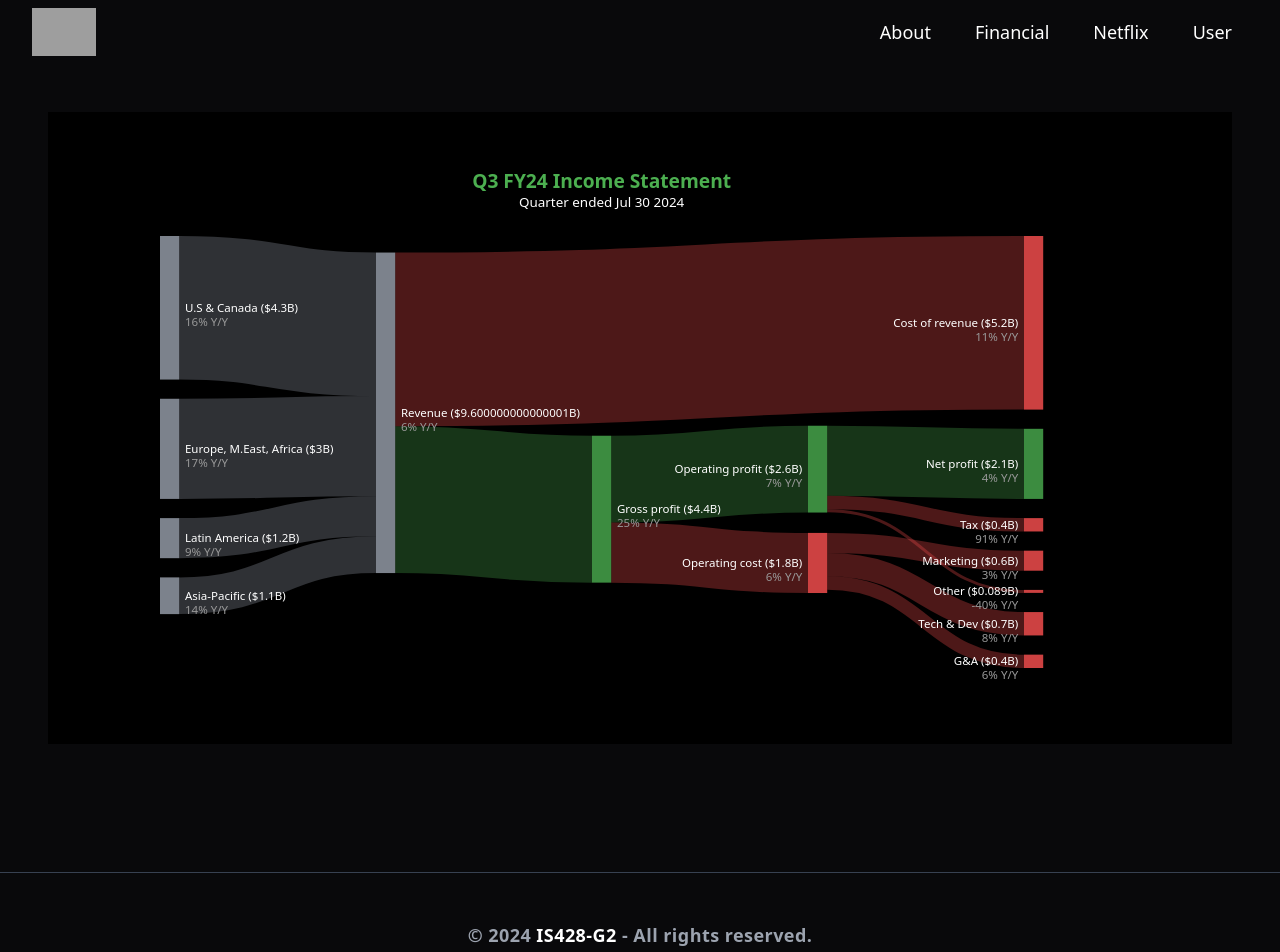
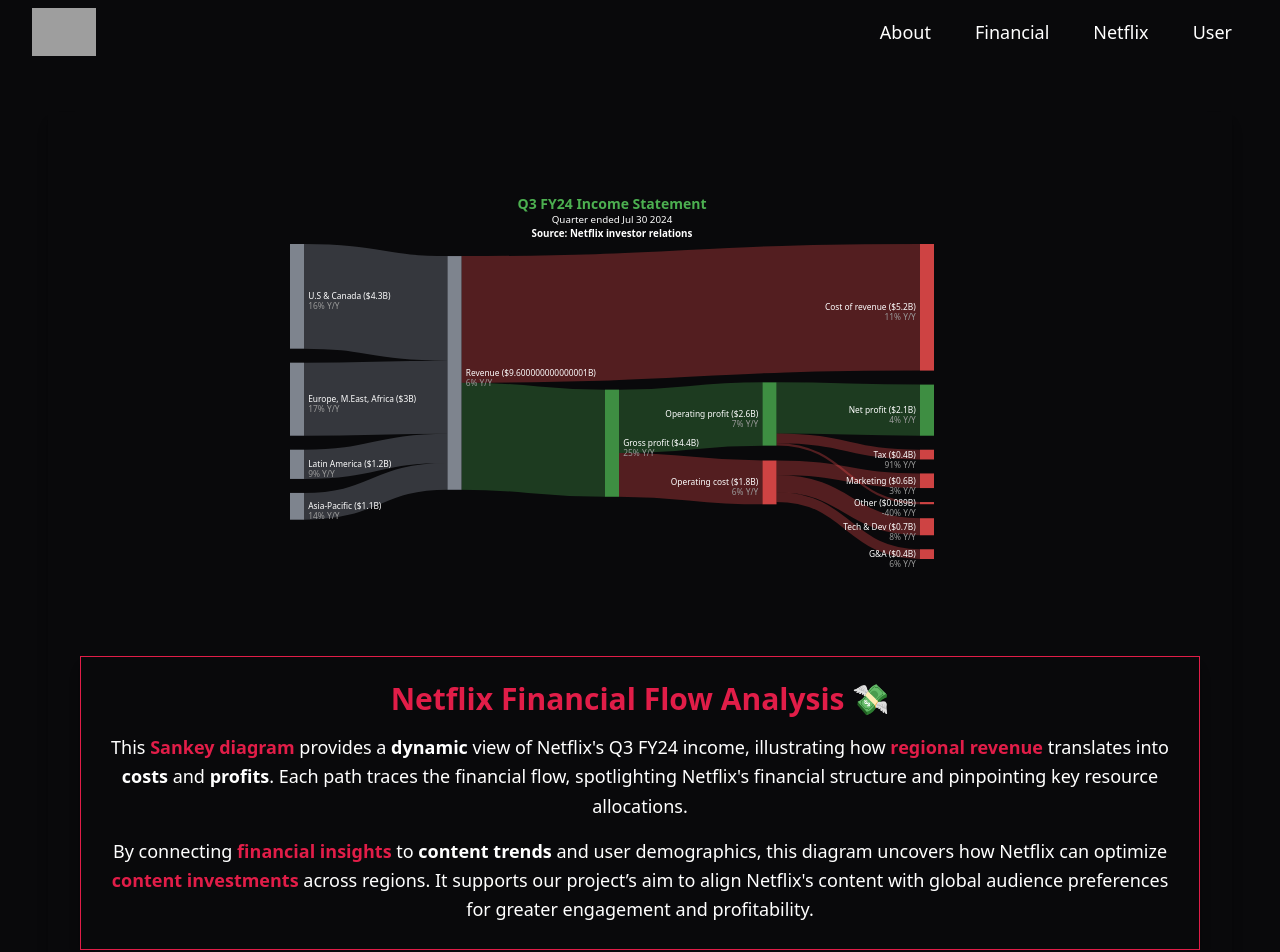
Before and after one commit to junyang99/Netflix_Visualisation, a React (Vite) app: page /financial in a window 1280 px wide. Shown: the top 952 px of the page. Built offline with nearby package versions, Linux system fonts and the light colour scheme; grey boxes are pictures that could not be loaded.

Commit message:
cleaned up production build

```diff
--- a/src/app/pages/netflix-financial-sankey.tsx
+++ b/src/app/pages/netflix-financial-sankey.tsx
@@ -1,9 +1,7 @@
-"use client";
-
-import React, { useEffect, useRef } from "react";
+import  { useEffect, useRef } from "react";
 import * as d3 from "d3";
 import { sankey, sankeyLinkHorizontal } from "d3-sankey";
-
+import { motion } from "framer-motion";
 interface SankeyNode extends d3.SimulationNodeDatum {
   name: string;
   value?: number;
@@ -154,8 +152,8 @@
       .join("path")
       .attr("d", sankeyLinkHorizontal())
       .attr("fill", "none")
-      .attr("stroke", (d) => colorScale[d.category])
-      .attr("stroke-width", (d) => Math.max(1, d.width!))
+      .attr("stroke", (d: SankeyLink) => colorScale[d.category])
+      .attr("stroke-width", (d: SankeyLink) => Math.max(1, d.width!))
       .attr("stroke-opacity", 0.3)
       .on("mouseover", function () {
         d3.select(this).attr("stroke-opacity", 0.5);
@@ -164,17 +162,16 @@
         d3.select(this).attr("stroke-opacity", 0.3);
       });
 
-    // Add nodes
-    const node = svg
+    svg
       .append("g")
       .selectAll("rect")
       .data(nodes)
       .join("rect")
-      .attr("x", (d) => d.x0!)
-      .attr("y", (d) => d.y0!)
-      .attr("height", (d) => d.y1! - d.y0!)
-      .attr("width", (d) => d.x1! - d.x0!)
-      .attr("fill", (d) => colorScale[d.category])
+      .attr("x", (d: SankeyNode) => d.x0!)
+      .attr("y", (d: SankeyNode) => d.y0!)
+      .attr("height", (d: SankeyNode) => d.y1! - d.y0!)
+      .attr("width", (d: SankeyNode) => d.x1! - d.x0!)
+      .attr("fill", (d: SankeyNode) => colorScale[d.category])
       .attr("opacity", 0.8);
 
     // Add labels
@@ -183,23 +180,23 @@
       .selectAll("text")
       .data(nodes)
       .join("text")
-      .attr("x", (d) => (d.x0! < width / 2 ? d.x1! + 6 : d.x0! - 6))
-      .attr("y", (d) => (d.y1! + d.y0!) / 2)
+      .attr("x", (d: SankeyNode) => (d.x0! < width / 2 ? d.x1! + 6 : d.x0! - 6))
+      .attr("y", (d: SankeyNode) => (d.y1! + d.y0!) / 2)
       .attr("dy", "0.35em")
-      .attr("text-anchor", (d) => (d.x0! < width / 2 ? "start" : "end"))
+      .attr("text-anchor", (d: SankeyNode) => (d.x0! < width / 2 ? "start" : "end"))
       .attr("font-size", "12px")
       .attr("fill", "white");
 
     // Add main label
-    label.append("tspan").text((d) => `${d.name} ($${d.value}B)`);
+    label.append("tspan").text((d: SankeyNode) => `${d.name} ($${d.value}B)`);
 
     // Add growth rate
     label
       .append("tspan")
-      .attr("x", (d) => (d.x0! < width / 2 ? d.x1! + 6 : d.x0! - 6))
+      .attr("x", (d: SankeyNode) => (d.x0! < width / 2 ? d.x1! + 6 : d.x0! - 6))
       .attr("dy", "1.2em")
       .attr("fill", "#999")
-      .text((d) => d.growth || "");
+      .text((d: SankeyNode) => d.growth || "");
 
     // Add title
     svg
@@ -227,18 +224,77 @@
       .attr("x", width / 2)
       .attr("y", -10)
       .attr("text-anchor", "middle")
-      .attr("class", "text-sm text-gray-500")
+      .attr("fill", "white")
+      .attr("class", "text-sm font-bold")
       .text("Source: Netflix investor relations");
   }, []);
+  return (
+    <motion.div
+      initial={{ opacity: 0, y: 50 }}
+      animate={{ opacity: 1, y: 0 }}
+      transition={{ duration: 0.8 }}
+      className="bg-background p-4 lg:p-8 rounded-lg shadow-lg flex flex-col items-center"
+    >
+      {/* Chart Section */}
+      <div className="w-full lg:w-3/4 mb-8">
+        <motion.svg
+          ref={svgRef}
+          className="w-full h-auto"
+          style={{
+            minHeight: "60vh", // Increased minimum height for better visibility on mobile
+          }}
+          aria-label="Netflix Q3 FY24 Income Statement Sankey Diagram"
+          initial={{ scale: 0.9 }}
+          animate={{ scale: 1 }}
+          transition={{ duration: 0.5, ease: "easeInOut" }}
+        />
+      </div>
 
-  return (
-    <div className="w-full max-w-[1200px] mx-auto bg-black p-4">
-      <svg
-        ref={svgRef}
-        className="w-full h-auto"
-        style={{ minHeight: "600px" }}
-        aria-label="Netflix Q2 FY24 Income Statement Sankey Diagram"
-      />
-    </div>
+      {/* Text Description Section with Enhanced Styling */}
+      <motion.div
+        initial={{ opacity: 0, y: 50 }}
+        animate={{ opacity: 1, y: 0 }}
+        transition={{ delay: 0.6, duration: 1, type: "spring", stiffness: 60 }}
+        className=" text-center text-white p-6 border border-primary rounded-lg shadow-lg bg-gradient-to-b "
+      >
+        <motion.h2
+          initial={{ scale: 0.95, opacity: 0 }}
+          animate={{ scale: 1, opacity: 1 }}
+          transition={{ delay: 0.8, duration: 0.6 }}
+          className="text-3xl font-extrabold mb-4 text-primary"
+        >
+          Netflix Financial Flow Analysis 💸
+        </motion.h2>
+
+        <motion.p
+          initial={{ opacity: 0 }}
+          animate={{ opacity: 1 }}
+          transition={{ delay: 1, duration: 0.8 }}
+          className="text-lg leading-relaxed mb-4"
+        >
+          This <span className="text-primary font-semibold">Sankey diagram</span> provides a
+          <span className="font-semibold"> dynamic</span> view of Netflix's Q3 FY24 income,
+          illustrating how <span className="text-primary font-semibold">regional revenue</span> translates into
+          <span className="font-semibold"> costs</span> and <span className="font-semibold">profits</span>.
+          Each path traces the financial flow, spotlighting Netflix's financial structure and pinpointing
+          key resource allocations.
+        </motion.p>
+
+        <motion.p
+          initial={{ opacity: 0 }}
+          animate={{ opacity: 1 }}
+          transition={{ delay: 1.2, duration: 0.8 }}
+          className="text-lg leading-relaxed"
+        >
+          By connecting <span className="text-primary font-semibold">financial insights</span> to
+          <span className="font-semibold"> content trends</span> and user demographics, this diagram
+          uncovers how Netflix can optimize <span className="text-primary font-semibold">content investments </span>
+          across regions. It supports our project’s aim to align Netflix's content with global audience
+          preferences for greater engagement and profitability.
+        </motion.p>
+      </motion.div>
+    </motion.div>
   );
+
+
 }
--- a/src/components/Graph/ShadcnBarChart.tsx
+++ b/src/components/Graph/ShadcnBarChart.tsx
@@ -1,4 +1,4 @@
-import React, { useEffect, useState, useCallback } from 'react'
+import { useEffect, useState, useCallback } from 'react'
 import { Bar, XAxis, YAxis, CartesianGrid, Tooltip, ResponsiveContainer, BarChart } from 'recharts'
 import { Card, CardContent, CardFooter, CardHeader, CardTitle, CardDescription } from '@/components/ui/card'
 import { ChartConfig, ChartContainer, ChartTooltipContent } from '@/components/ui/chart'
```
